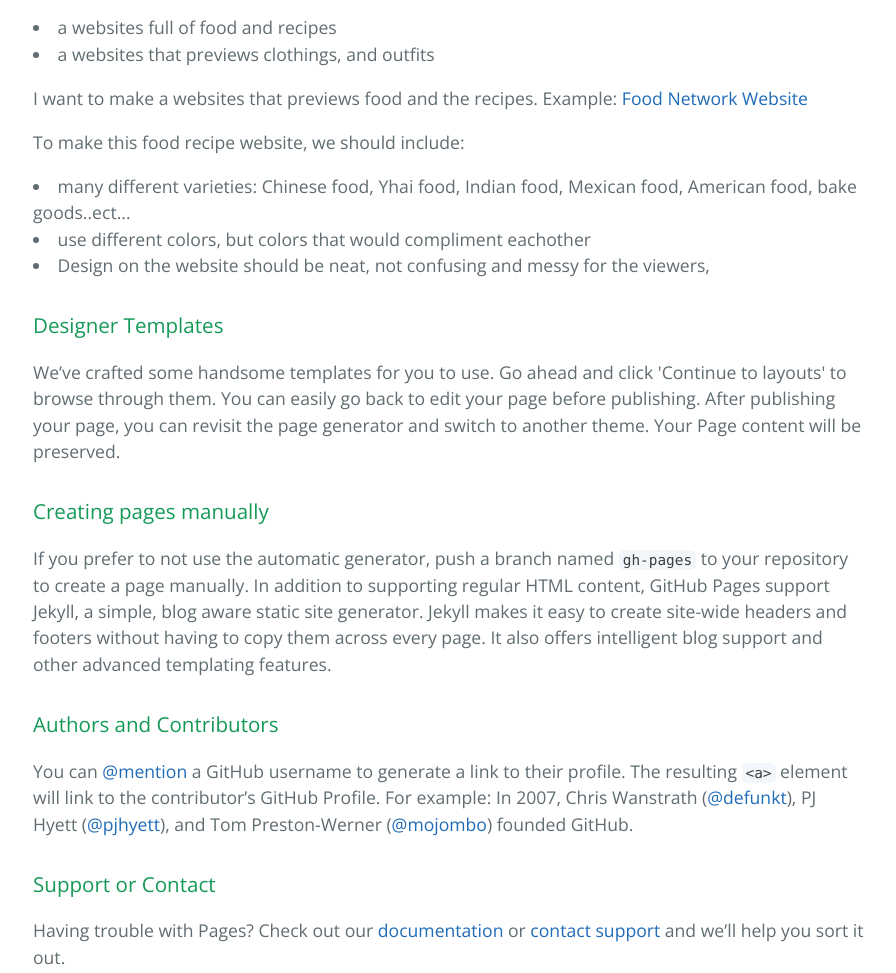
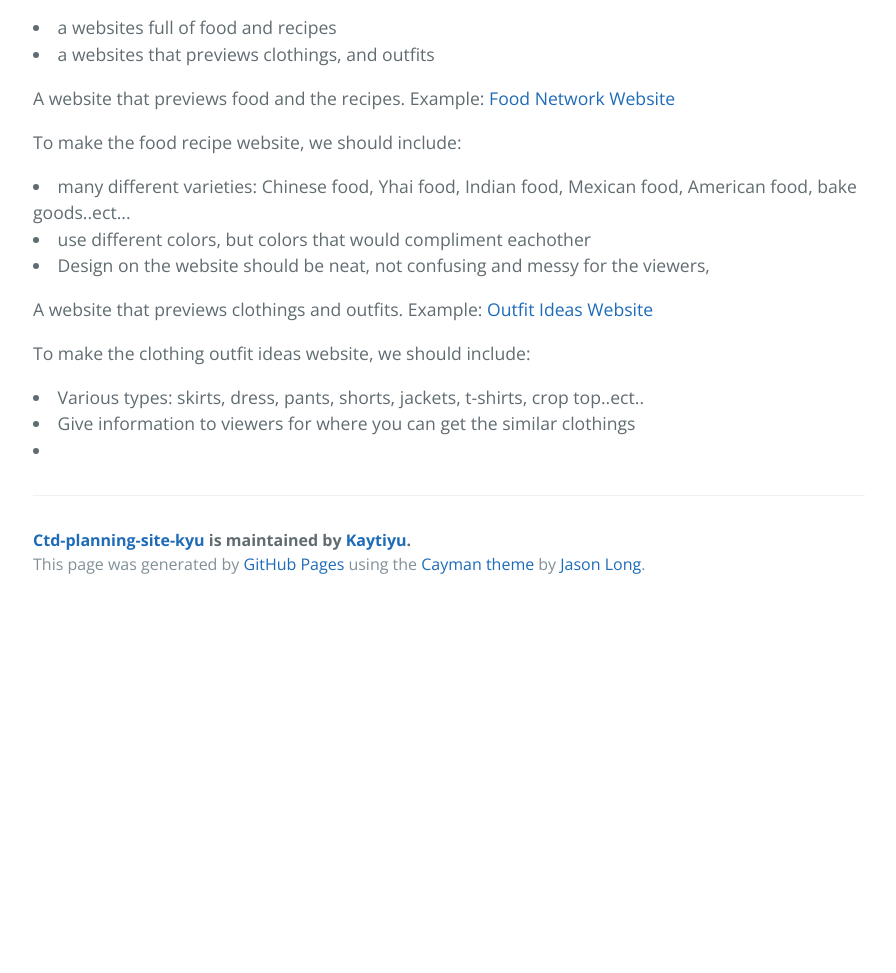
Before and after one commit to Kaytiyu/CTD-Planning-Site-KYu, a plain HTML site: page index.html in a window 1280 px wide. Shown: the part 446-1419 px from the top of the page, without its empty margins (191-1087 px from the left). After the commit the page ends 1054 px from the top, so only its background shows below. Drawn offline with nearby package versions, Linux system fonts and the light colour scheme.

Commit message:
Update index.html

```diff
--- a/index.html
+++ b/index.html
@@ -28,34 +28,29 @@
   <li>a websites that previews clothings, and outfits</li>
 </p>
 <p>
-  I want to make a websites that previews food and the recipes.
+ A website that previews food and the recipes.
   Example: <a href="http://www.foodnetwork.com/recipes.html">Food Network Website</a>
   <p>
-  To make this food recipe website, we should include:
+  To make the food recipe website, we should include:
   <li> many different varieties: Chinese food, Yhai food, Indian food, Mexican food, American food, bake goods..ect...</li>
   <li> use different colors, but colors that would compliment eachother</li>
   <li>Design on the website should be neat, not confusing and messy for the viewers, </li>
   </p>
 </p>
-<h3>
-<a id="designer-templates" class="anchor" href="#designer-templates" aria-hidden="true"><span class="octicon octicon-link"></span></a>Designer Templates</h3>
+<p>A website that previews clothings and outfits.
+Example: <a href="http://www.glamour.com/fashion/outfit-ideas">Outfit Ideas Website</a>
+ <p>
+<p> To make the clothing outfit ideas website, we should include:
+<li>Various types: skirts, dress, pants, shorts, jackets, t-shirts, crop top..ect..</li>
+<li>Give information to viewers for where you can get the similar clothings</li>
+<li></li>
 
-<p>We’ve crafted some handsome templates for you to use. Go ahead and click 'Continue to layouts' to browse through them. You can easily go back to edit your page before publishing. After publishing your page, you can revisit the page generator and switch to another theme. Your Page content will be preserved.</p>
+</p>
 
-<h3>
-<a id="creating-pages-manually" class="anchor" href="#creating-pages-manually" aria-hidden="true"><span class="octicon octicon-link"></span></a>Creating pages manually</h3>
+</p>
 
-<p>If you prefer to not use the automatic generator, push a branch named <code>gh-pages</code> to your repository to create a page manually. In addition to supporting regular HTML content, GitHub Pages support Jekyll, a simple, blog aware static site generator. Jekyll makes it easy to create site-wide headers and footers without having to copy them across every page. It also offers intelligent blog support and other advanced templating features.</p>
 
-<h3>
-<a id="authors-and-contributors" class="anchor" href="#authors-and-contributors" aria-hidden="true"><span class="octicon octicon-link"></span></a>Authors and Contributors</h3>
 
-<p>You can <a href="https://github.com/blog/821" class="user-mention">@mention</a> a GitHub username to generate a link to their profile. The resulting <code>&lt;a&gt;</code> element will link to the contributor’s GitHub Profile. For example: In 2007, Chris Wanstrath (<a href="https://github.com/defunkt" class="user-mention">@defunkt</a>), PJ Hyett (<a href="https://github.com/pjhyett" class="user-mention">@pjhyett</a>), and Tom Preston-Werner (<a href="https://github.com/mojombo" class="user-mention">@mojombo</a>) founded GitHub.</p>
-
-<h3>
-<a id="support-or-contact" class="anchor" href="#support-or-contact" aria-hidden="true"><span class="octicon octicon-link"></span></a>Support or Contact</h3>
-
-<p>Having trouble with Pages? Check out our <a href="https://help.github.com/pages">documentation</a> or <a href="https://github.com/contact">contact support</a> and we’ll help you sort it out.</p>
 
       <footer class="site-footer">
         <span class="site-footer-owner"><a href="https://github.com/Kaytiyu/CTD-Planning-Site-KYu">Ctd-planning-site-kyu</a> is maintained by <a href="https://github.com/Kaytiyu">Kaytiyu</a>.</span>
```
